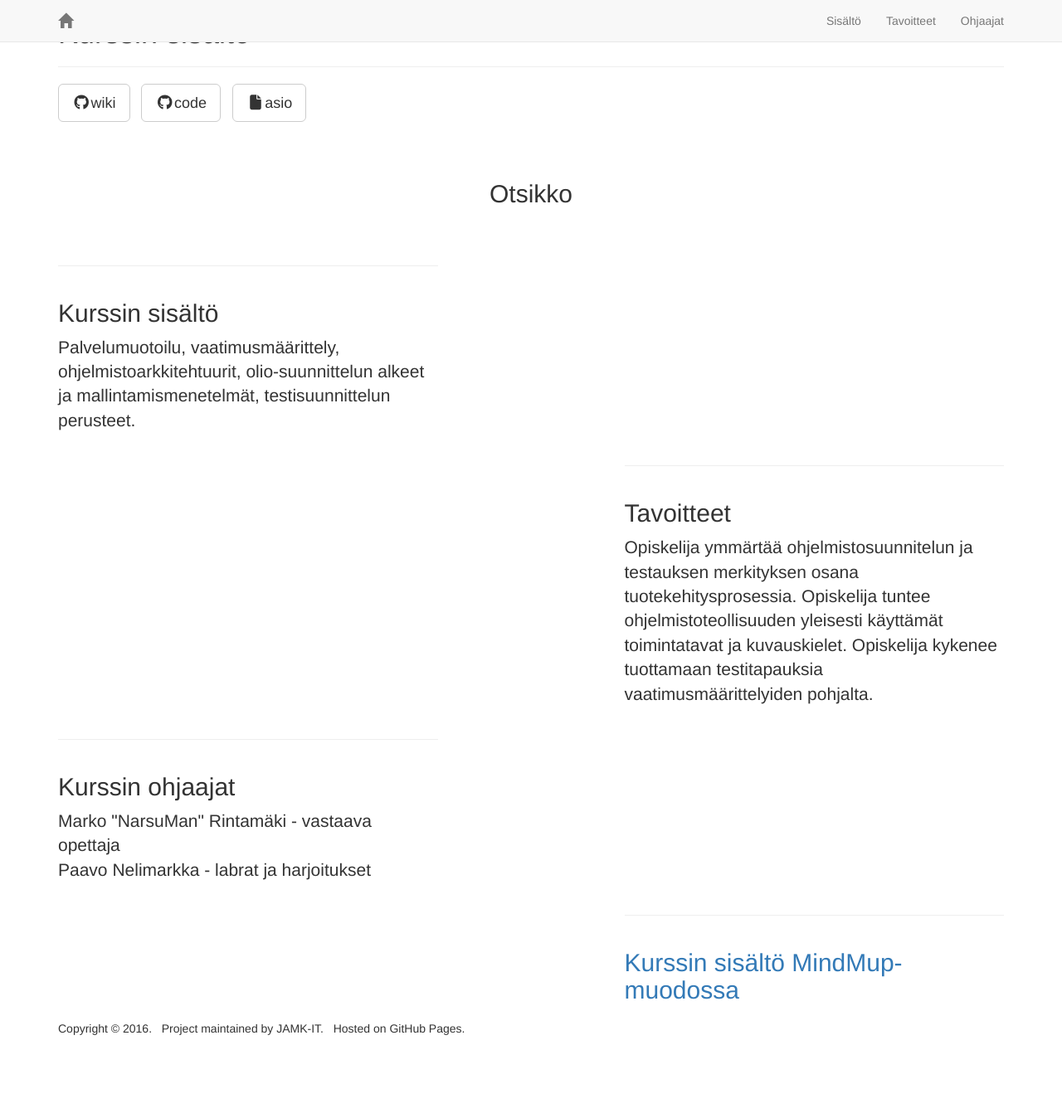
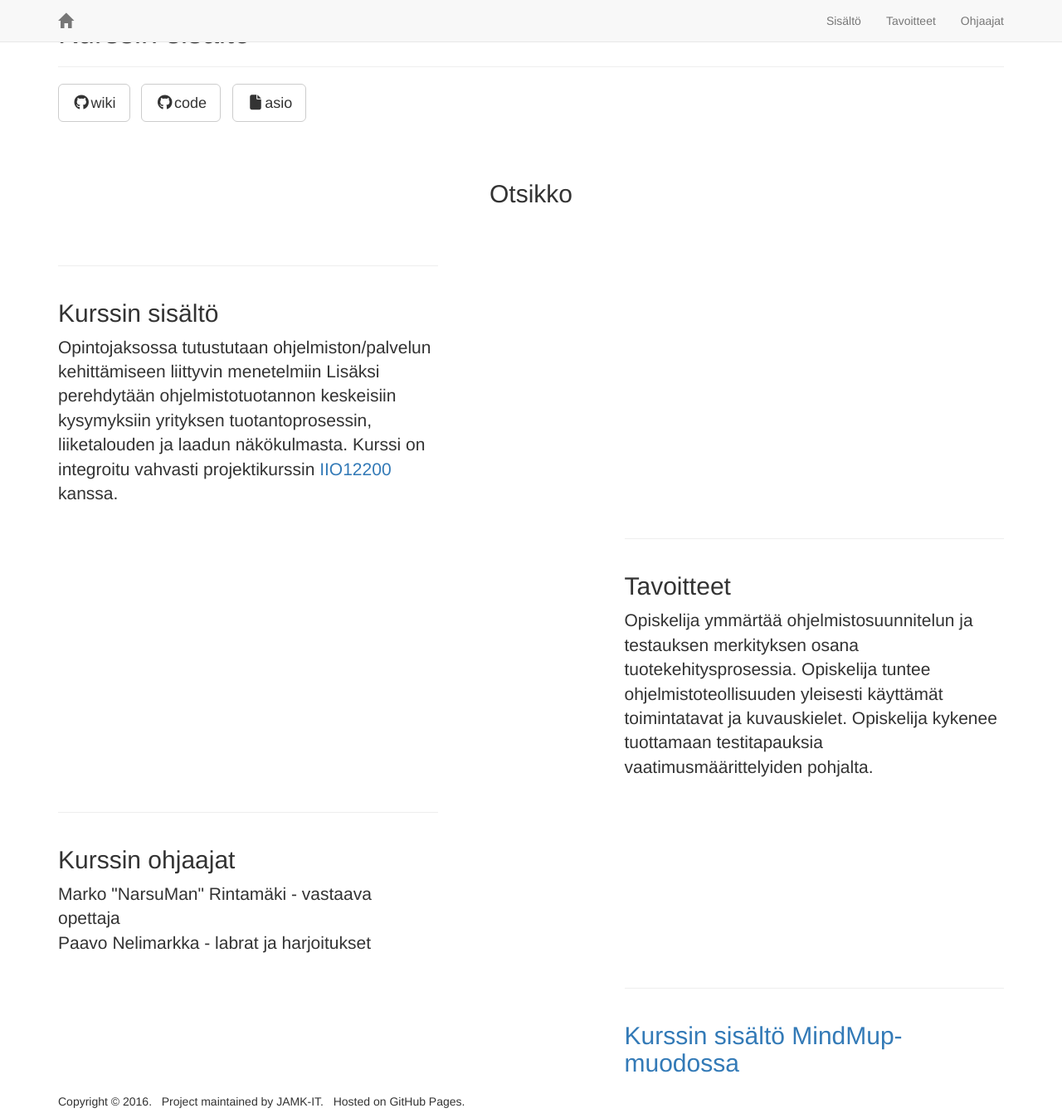
Before and after one commit to Pewpo/TTOS1000-ohjelmistotuotanto, a Jekyll site: the page built from _posts/2016-01-01-course1.md, in a window 1280 px wide and 1348 px high. Shown: the whole window at 83% size. Built offline with Jekyll 4.4.1, drawn with Linux system fonts in a browser that asks for light colours; nearby versions of some CDN libraries; library files that are not in the unit come from our copies.

Commit message:
Update 2016-01-01-course1.md

```diff
--- a/_posts/2016-01-01-course1.md
+++ b/_posts/2016-01-01-course1.md
@@ -6,4 +6,5 @@ category: Services
 title: Kurssin sisältö
 description: |
 ---
-  Palvelumuotoilu, vaatimusmäärittely, ohjelmistoarkkitehtuurit, olio-suunnittelun alkeet ja mallintamismenetelmät, testisuunnittelun perusteet.
+  Opintojaksossa tutustutaan ohjelmiston/palvelun kehittämiseen liittyvin menetelmiin Lisäksi perehdytään ohjelmistotuotannon keskeisiin kysymyksiin yrityksen tuotantoprosessin, liiketalouden ja laadun näkökulmasta.
+  Kurssi on integroitu vahvasti projektikurssin [IIO12200]() kanssa.
```
